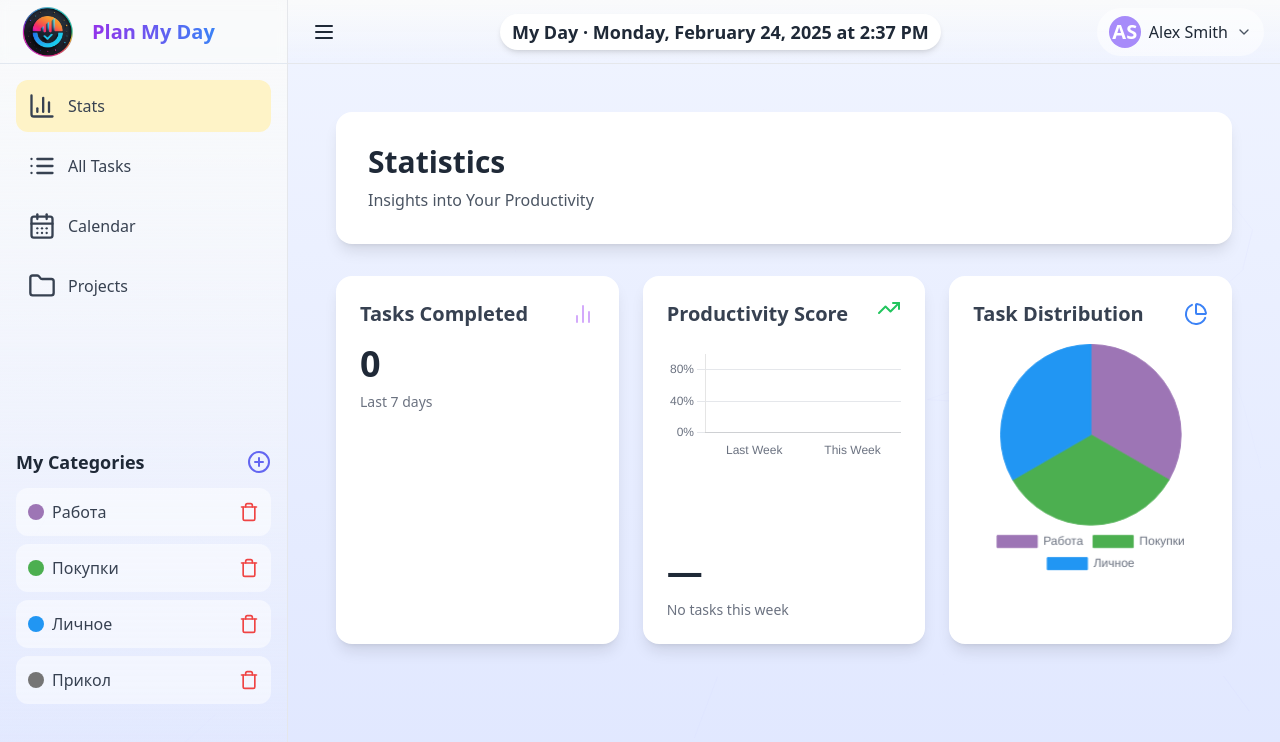
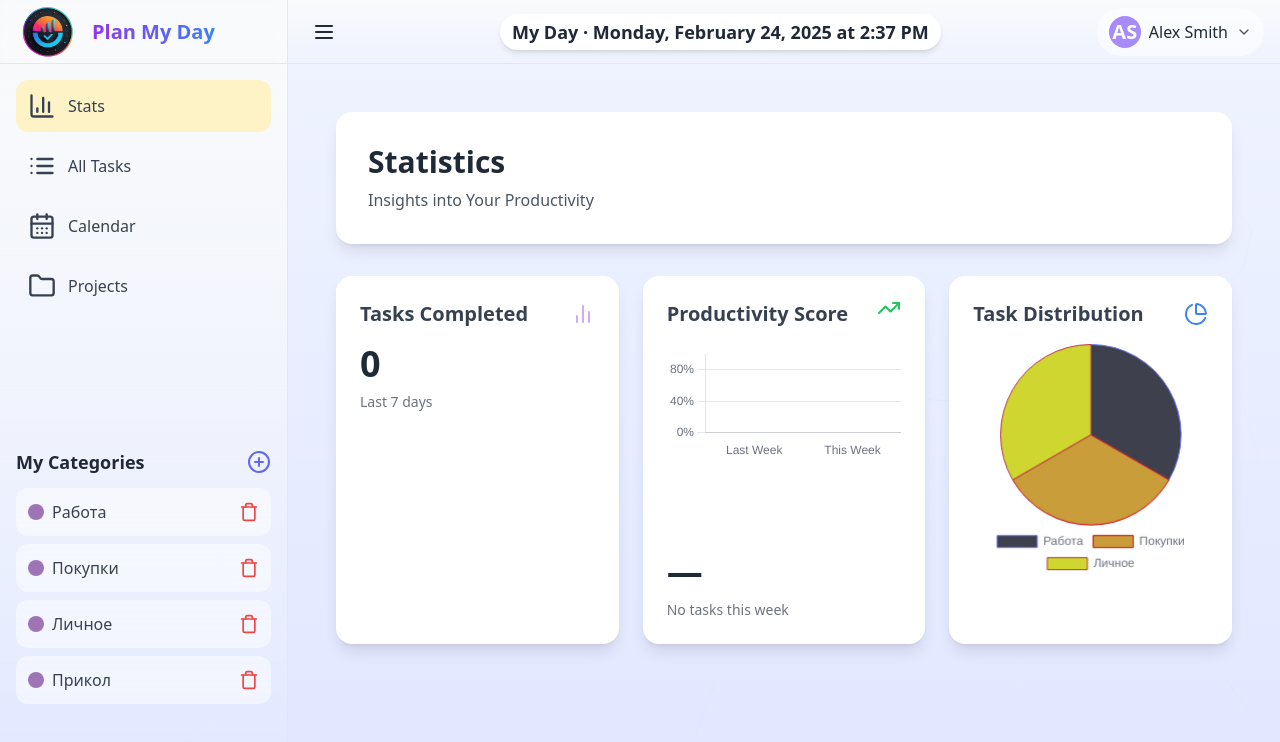
Before and after one commit to Vlados-XiMiK/Plan-My-Day-UI, a Next.js app: page /dashboard/stats in a window 1280 px wide. Shown: the top 742 px of the page. Built offline with nearby package versions, Linux system fonts and the light colour scheme.

Commit message:
fixed stats page

```diff
--- a/src/components/main/Stats.tsx
+++ b/src/components/main/Stats.tsx
@@ -93,22 +93,32 @@ export default function StatsView() {
     lastWeekTasks.length > 0 ? (lastWeekCompleted / lastWeekTasks.length) * 100 : 0;
   const productivityChange = thisWeekProductivity - lastWeekProductivity;
 
+  const getRandomColor = () => {
+    const letters = '0123456789ABCDEF';
+    let color = '#';
+    for (let i = 0; i < 6; i++) {
+      color += letters[Math.floor(Math.random() * 16)];
+    }
+    return color;
+  };
+
+// Calculate statistics
 const taskDistribution = categories
   .map((category) => ({
     name: category.name,
     count: tasks.filter((task) => task.category === category.name).length,
-      color: category.color,
+    color: category.color, // Note: This color is no longer used for the chart
   }))
   .filter((item) => item.count > 0);
 
-  // Chart data
+  // Chart data for task distribution with random colors
 const taskDistributionData = {
   labels: taskDistribution.map((item) => item.name),
   datasets: [
     {
       data: taskDistribution.map((item) => item.count),
-        backgroundColor: taskDistribution.map((item) => item.color),
-        borderColor: taskDistribution.map((item) => item.color),
+      backgroundColor: taskDistribution.map(() => getRandomColor()),
+      borderColor: taskDistribution.map(() => getRandomColor()),
       borderWidth: 1,
       hoverOffset: 20,
     },
@@ -229,7 +239,7 @@ export default function StatsView() {
   // Error UI
   if (error) {
     return (
-      <div className="flex flex-col items-center justify-center h-full bg-gray-100 dark:bg-[#1e1e2f]">
+      <div className="flex flex-col items-center justify-center h-full bg-gray-100 dark:bg-[#1e1e2f]overflow-y-auto">
         <AlertCircle className="w-12 h-12 text-red-500 mb-4" />
         <p className="text-red-500 text-lg mb-4">{error}</p>
         <button
--- a/src/lib/tasks-data.ts
+++ b/src/lib/tasks-data.ts
@@ -39,9 +39,9 @@ const tasks: Task[] = [
 
 const categories: Category[] = [
   { name: 'Работа', color: '#9d75b5' },
-  { name: 'Покупки', color: '#4CAF50' },
-  { name: 'Личное', color: '#2196F3' },
-  { name: 'Прикол', color: '#757575' },
+  { name: 'Покупки', color: '#9d75b5' },
+  { name: 'Личное', color: '#9d75b5' },
+  { name: 'Прикол', color: '#9d75b5' },
 ];
 
 // Simulate an API request for tasks
@@ -61,6 +61,13 @@ export async function fetchTasks(): Promise<Task[]> {
 // Simulate API request for categories
 export async function fetchCategories(): Promise<Category[]> {
   return new Promise((resolve) => {
-    setTimeout(() => resolve(categories), 500);
+    setTimeout(() => {
+      const defaultColor = '#9d75b5';
+      const normalized = categories.map((cat) => ({
+        ...cat,
+        color: cat.color || defaultColor,
+      }));
+      resolve(normalized);
+    }, 500);
   });
 }
--- a/src/lib/useCategories.ts
+++ b/src/lib/useCategories.ts
@@ -48,7 +48,7 @@ export function useCategories() {
     }
     const newCategoryObj: Category = {
       name: trimmedName,
-      color: '#757575', // Default color (gray); can be customized later
+      color: '#9d75b5', // Default color (gray); can be customized later
     };
     setCategories([...categories, newCategoryObj]);
     addNotification('success', 'Category Added', `Category "${trimmedName}" added.`);
--- a/src/types.ts
+++ b/src/types.ts
@@ -44,7 +44,7 @@ export interface Task {
 
 export interface Category {
   name: string;
-  color: string;
+  color?: string;
 }
 
 // END TASKS AND CATEGORY
```
Lines whose indentation alone changed are shown as unchanged.
